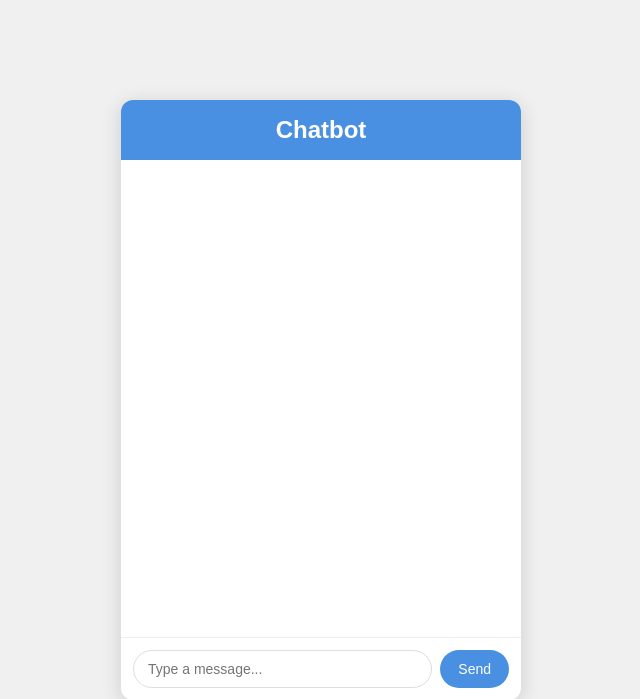
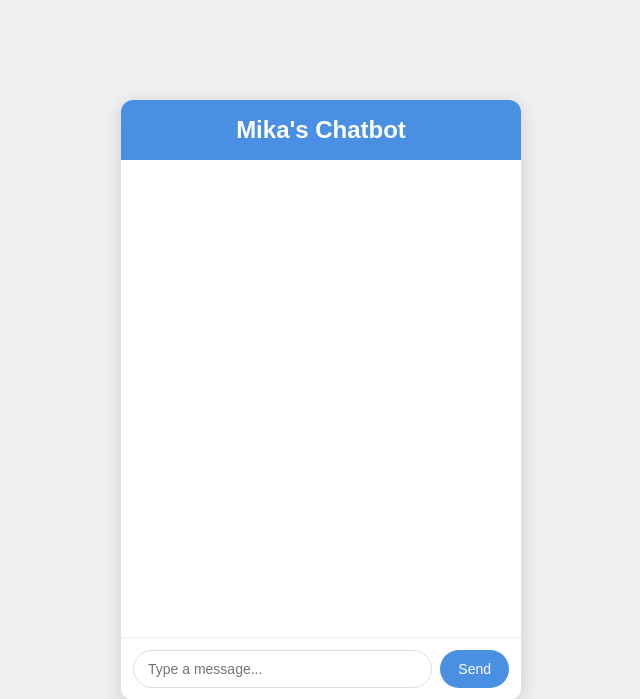
Before and after one commit to mikacelik11/bot, a Flask app: page / in a window 1280 px wide. Shown: the top 699 px of the page, without its empty margins (319-959 px from the left). Run offline with Flask 3, Linux system fonts and the light colour scheme.

Commit message:
changed the name

```diff
--- a/templates/index.html
+++ b/templates/index.html
@@ -3,14 +3,14 @@
 <head>
   <meta charset="UTF-8" />
   <meta name="viewport" content="width=device-width, initial-scale=1.0"/>
-  <title>Chatbot</title>
+  <title>Mika's Chatbot</title>
   <link rel="stylesheet" href="{{ url_for('static', filename='style.css') }}" />
 </head>
 <body>
 
   <div id="chat-container">
     <div id="chat-header">
-      <h2>Chatbot</h2>
+      <h2>Mika's Chatbot</h2>
       <!-- TODO: Add a subtitle or bot name here -->
     </div>
 
```
